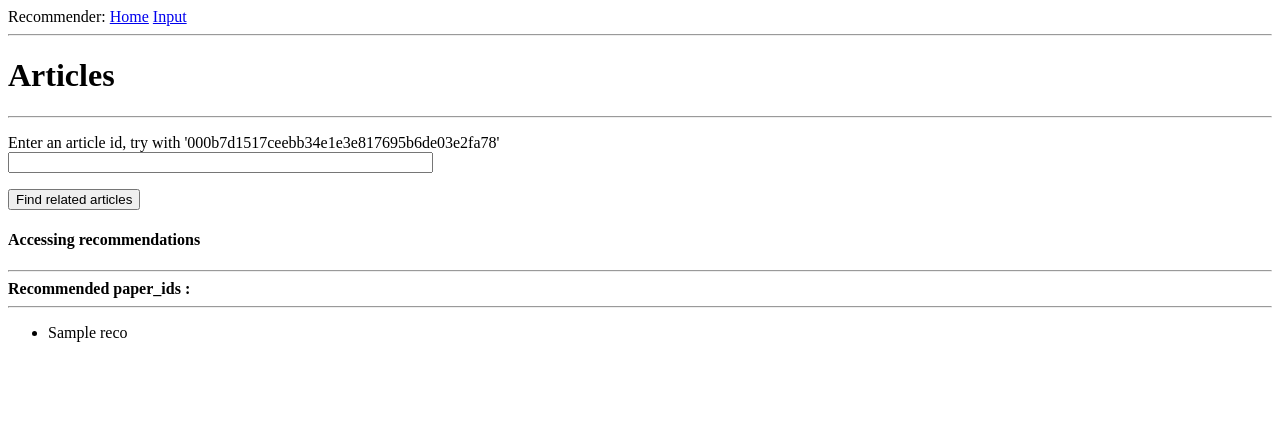
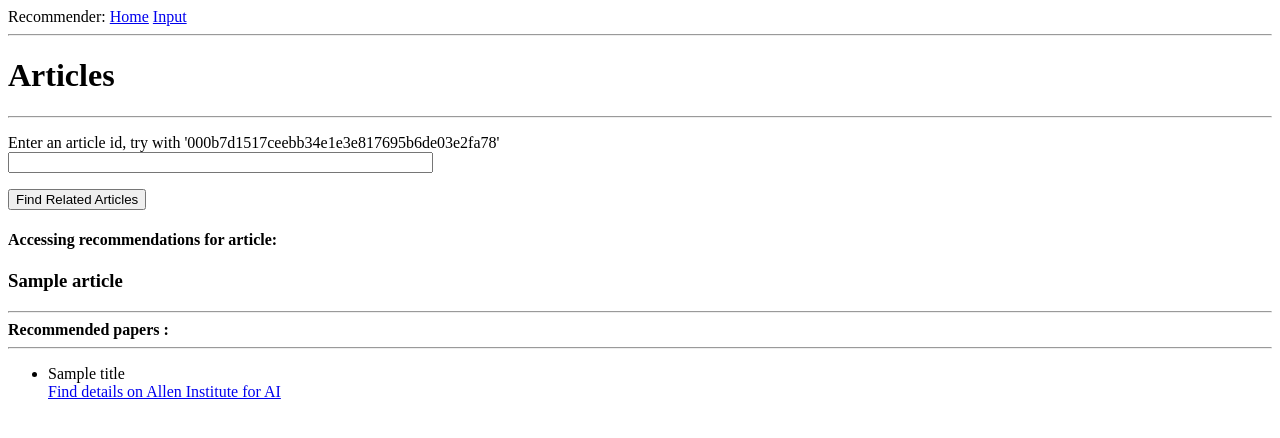
Before and after one commit to tapasig/covid_article_recommender, a Flask app: template templates/input.html in a window 1280 px wide. Shown: the top 438 px of the page. Run offline with Flask 2, Linux system fonts and the light colour scheme; the template is opened without the code that fills it: values that come from a table or form of the project are taken from there, most other values are stand-ins (such as "Sample title", 1, 10 or a date in 2020); parts of the project's set-up code (start-up, migrations or seed data) failed here and were passed over.

Commit message:
updated form and template

```diff
--- a/recommender/forms.py
+++ b/recommender/forms.py
@@ -11,4 +11,4 @@ class InputForm(FlaskForm):
     article_id = TextField(
         "Enter an article id, try with '000b7d1517ceebb34e1e3e817695b6de03e2fa78' ", validators=[DataRequired()]
     )
-    submit = SubmitField("Find related articles")
+    submit = SubmitField("Find Related Articles")
--- a/templates/input.html
+++ b/templates/input.html
@@ -16,15 +16,20 @@
         </p>
         <p>{{ form.submit() }}</p>
 	<!-- recommendations -->
-	<h4>Accessing recommendations</h4>
-	<!-- <p>Recommended paper_ids : {{ recommendations }}</p> -->
+	<h4>Accessing recommendations for article:</h4>
+	<h3> {{ article }} </h3>
+	<!-- <p>Recommended papers : {{ recommendations }}</p> -->
 	<hr>
-	<strong class="d-block mb-3">Recommended paper_ids :</strong>
+	<strong class="d-block mb-3">Recommended papers :</strong>
 	<hr>
 	{% if recommendations != None %}
         <ul>
           {% for reco in recommendations %}
-          <li>{{ reco }}</li>
+          <li>{{ titles[reco] }}</li>
+          <!-- to get the URL of the articles -->
+          <div class="card-body">
+              <a target="_blank" rel="noopener noreferrer" href=https://cord-19.apps.allenai.org/{{ titles[reco] }} class="btn btn-primary btn-sm"> Find details on Allen Institute for AI </a>
+          </div>
           {% endfor %}
         </ul>
 	{% else %}
```
